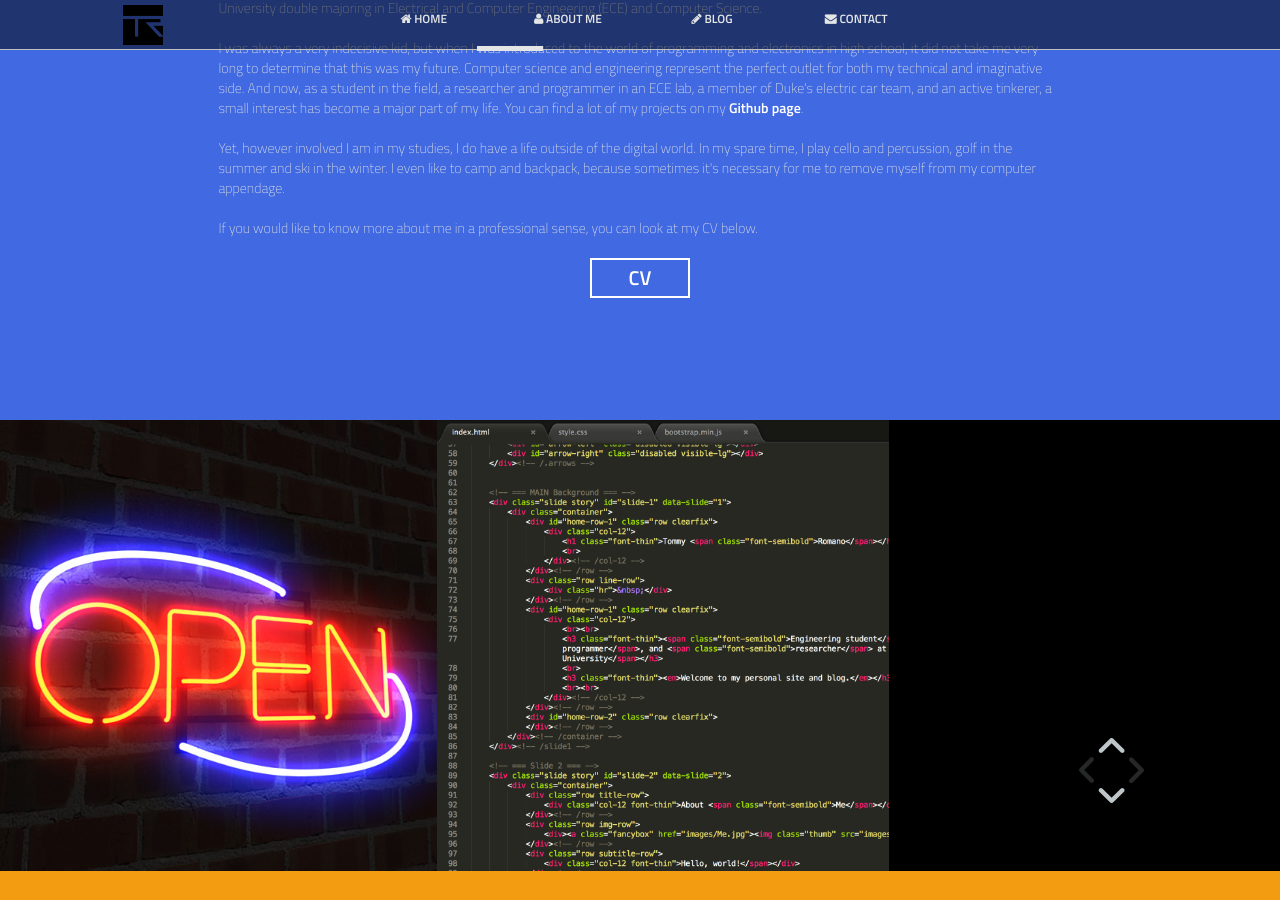
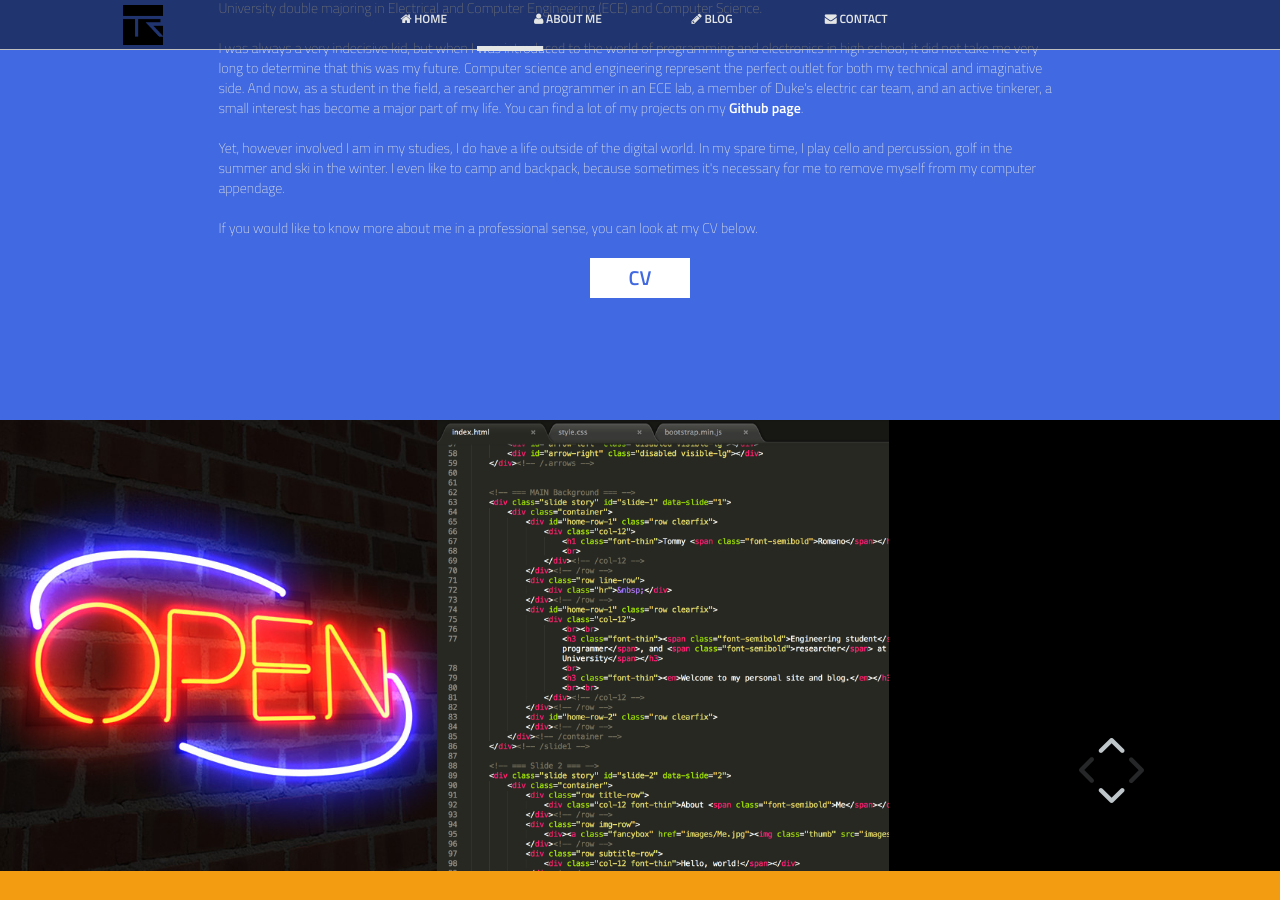
Before and after one commit to tomrom95/tomrom95.github.io, a Jekyll site: the page built from index.md, in a window 1280 px wide and 900 px high, scrolled down 1380 px. Built offline with Jekyll 4.4.1, drawn with Linux system fonts in a browser that asks for light colours; Markdown is read by kramdown in place of the engine named in the settings.

Commit message:
Added scroll function for brand, fixed javascript navbar problems, changed CV box

```diff
--- a/_includes/footer.html
+++ b/_includes/footer.html
@@ -1,7 +1,7 @@
 </div><!-- /row -->
-			<a target="_blank" href="images/ResumeCurrent.pdf" class="regular-link" style="color: #ffffff"> <div class = "box">
-				<span class="font-semibold">CV</span></span>
-			</div> </a>
+			<div class = "box"> <a target="_blank" href="images/ResumeCurrent.pdf" class="regular-link">
+				<span class="font-semibold">CV</span>
+			</a></div>
 		</div><!-- /container -->
 	</div><!-- /slide2 -->
 
--- a/_includes/header.html
+++ b/_includes/header.html
@@ -33,7 +33,7 @@
         <span class="icon-bar"></span>
         <span class="icon-bar"></span>
       </button>
-      <a class="navbar-brand"><img src="images/logo.png" height = "40" width = "40" alt="logo"></a>
+      <a class="navbar-brand" href="#"><img src="images/logo.png" height = "40" width = "40" alt="logo"></a>
 
 
       <div class="nav-collapse collapse navbar-collapse">
--- a/css/style.css
+++ b/css/style.css
@@ -339,15 +339,22 @@
 	min-height:100%;
 }
 
-	.box{
+	.box a:link, a:visited{
+		display: block;
+		background-color: #ffffff;
 		font-size:20px;
+		color: #4169e1;
 		width:100px;
 		height:40px;
 		line-height: 15px;
-		padding:10px;
+		padding:12px;
 		margin:0 auto;
-		border: 2px solid white;
+		text-decoration: none;
 	}
+	.box a:hover, a:active{
+		background-color: #eaeffc;
+	}
+
 
 	.title-row {
 		font-size: 45px;
--- a/js/script.js
+++ b/js/script.js
@@ -93,7 +93,7 @@
 * = Gallery width *
 ******************/
 $(function() {
-	var pause = 20; // will only process code within delay(function() { ... }) every 100ms.
+	var pause = 100; // will only process code within delay(function() { ... }) every 100ms.
 	$(window).resize(function() {
 		delay(function() {
 				var gallery_images = $('#slide-3 img');
@@ -207,7 +207,7 @@
 		e.preventDefault();
 		dataslide = $(this).attr('data-slide');
 		goToByScroll(dataslide);
-		$(".nav-collapse").collapse('hide');
+
 	});
 
 	//When the user clicks on the navigation links, get the data-slide attribute value of the link and pass that variable to the goToByScroll function
@@ -216,6 +216,34 @@
 		dataslide = $(this).attr('data-slide');
 		goToByScroll(dataslide);
 		$(".nav-collapse").collapse('hide');
+	});
+});
+
+/*************
+* = BRAND *
+*************/
+jQuery(document).ready(function ($) {
+	//Cache some variables
+	var brand = $('.navbar-brand');
+	slide = $('.slide');
+	mywindow = $(window);
+	htmlbody = $('html,body');
+
+	//Create a function that will be passed a slide number and then will scroll to that slide using jquerys animate. The Jquery
+	//easing plugin is also used, so we passed in the easing method of 'easeInOutQuint' which is available throught the plugin.
+	function goToByScroll(dataslide) {
+		var offset_top = ( dataslide == 1 ) ? '0px' : $('.slide[data-slide="' + dataslide + '"]').offset().top;
+
+		htmlbody.stop(false, false).animate({
+			scrollTop: offset_top
+		}, 1500, 'easeInOutQuart');
+	}
+
+	//When the user clicks on the navigation links, get the data-slide attribute value of the link and pass that variable to the goToByScroll function
+	brand.click(function (e) {
+		e.preventDefault();
+		dataslide = 1;
+		goToByScroll(dataslide);
 	});
 });
 
```
Also changed, not shown: 3 other files.
